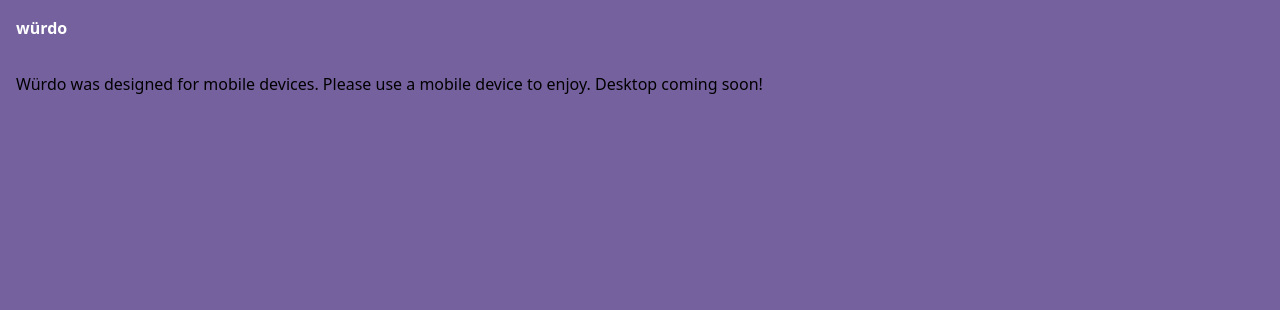
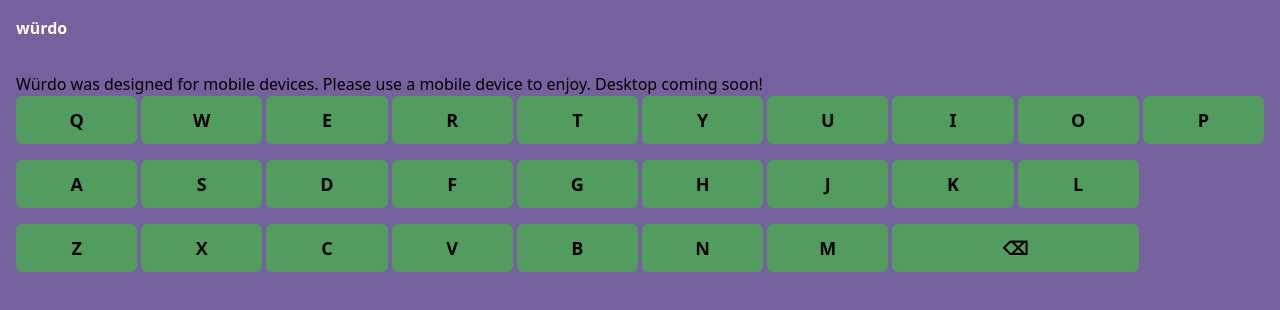
Before and after one commit to EliBrank/wurdo, a Next.js app: page /play in a window 1280 px wide. Shown: the top 310 px of the page. Built offline with nearby package versions, Linux system fonts and the light colour scheme.

Commit message:
work on game area component

```diff
--- a/app/globals.css
+++ b/app/globals.css
@@ -21,6 +21,12 @@
   --color-tertiary: var(--purple-main);
 }
 
+@layer components {
+  .letter-tile {
+
+  }
+}
+
 body {
   background: var(--purple-main);
 }
--- a/app/play/page.tsx
+++ b/app/play/page.tsx
@@ -1,6 +1,6 @@
-"use client";
 import React from "react";
 import Navbar from "@/src/components/Navbar";
+import { GameArea } from "@/src/components/GameArea";
 // import Link from "next/link";
 
 export default function PlayPage() {
@@ -17,6 +17,7 @@ export default function PlayPage() {
         </div>
         {/* Page Content */}
         <section>
+          <GameArea />
         </section>
       </main>
     </div>
--- a/src/components/GameArea.tsx
+++ b/src/components/GameArea.tsx
@@ -14,9 +14,11 @@ export const GameArea = () => {
     }
   }
   const handleBackspace = () => {
+    // Removes one letter from word input
     setWordInput(prev => prev.slice(0, -1));
   }
   const handleSubmit = () => {
+    // Check if word is between 3 and 7 letters
     if (wordInput.length > minWordLength && wordInput.length < maxWordLength) {
       // TODO: connect to word scoring service
     }
@@ -25,8 +27,8 @@ export const GameArea = () => {
   return (
     <div>
       <Keyboard
-        onKeyPress={}
-        onBackspace={}
+        onKeyPress={handleKeyPress}
+        onBackspace={handleBackspace}
       />
     </div>
   );
--- a/src/components/Keyboard.tsx
+++ b/src/components/Keyboard.tsx
@@ -1,7 +1,7 @@
 import { KeyboardRow } from "./KeyboardRow";
 
 type KeyboardProps = {
-  onKeyPress: () => void;
+  onKeyPress: (key: string) => void;
   onBackspace: () => void;
 }
 
--- a/src/components/KeyboardKey.tsx
+++ b/src/components/KeyboardKey.tsx
@@ -13,8 +13,10 @@ export const KeyboardKey = ({
     <button
       onClick={onClick}
       className={`
-        ${isBackspace ? 'col-span-2' : ''}
-        rounded-2xl bg-tertiary
+        ${isBackspace ? 'col-span-2' : 'col-span-1'}
+        h-12 touch-manipulation rounded-md
+        bg-secondary text-lg font-semibold
+        select-none
       `}
     >
       {label}
--- a/src/components/KeyboardRow.tsx
+++ b/src/components/KeyboardRow.tsx
@@ -14,7 +14,7 @@ export const KeyboardRow = ({
   onBackspace
 } : KeyboardRowProps) => {
   return (
-    <div className="grid gap-1">
+    <div className="align-items-center order-first mx-auto grid grid-cols-10 justify-center gap-1">
       {keys.map((key) => (
         <KeyboardKey
           key={key}
--- a/src/components/Navbar.tsx
+++ b/src/components/Navbar.tsx
@@ -1,3 +1,5 @@
+"use client";
+
 import React, { useState } from "react";
 import Link from "next/link";
 
@@ -5,8 +7,8 @@ export default function Navbar() {
   const [isOpen, setIsOpen] = useState(false);
 
   return (
-    <nav className="p-4 bg-(--purple-main) text-white">
-      <div className="container mx-auto flex justify-between items-center">
+    <nav className="bg-(--purple-main) p-4 text-white">
+      <div className="container mx-auto flex items-center justify-between">
         {/* Logo */}
         {/* Put logo here instead of h1? */}
         <h1 className="font-bold ">
@@ -21,7 +23,7 @@ export default function Navbar() {
 
       {/* Mobile Menu */}
       {isOpen && (
-        <ul className="md:hidden mt-2 p-4 space-y-2">
+        <ul className="mt-2 space-y-2 p-4 md:hidden">
           <li></li>
           <li>
             <Link href="/about">About</Link>
```
